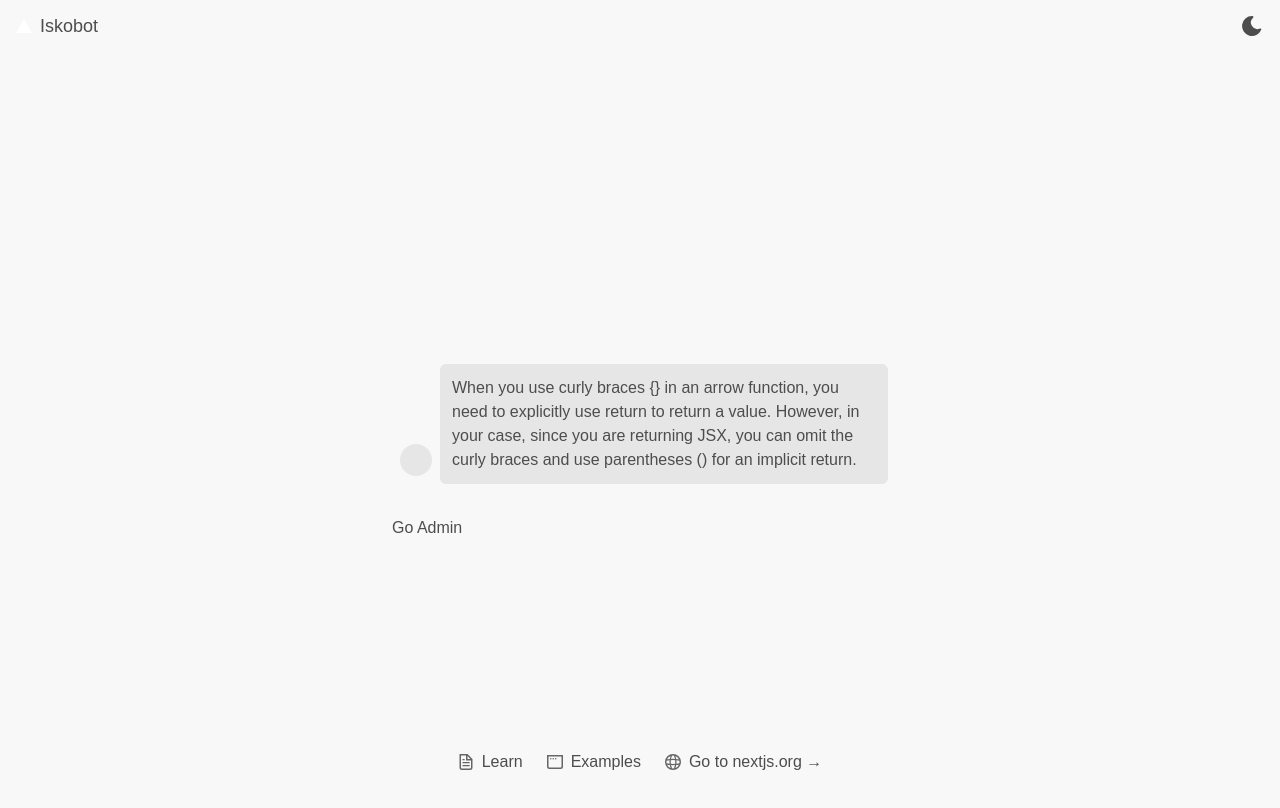
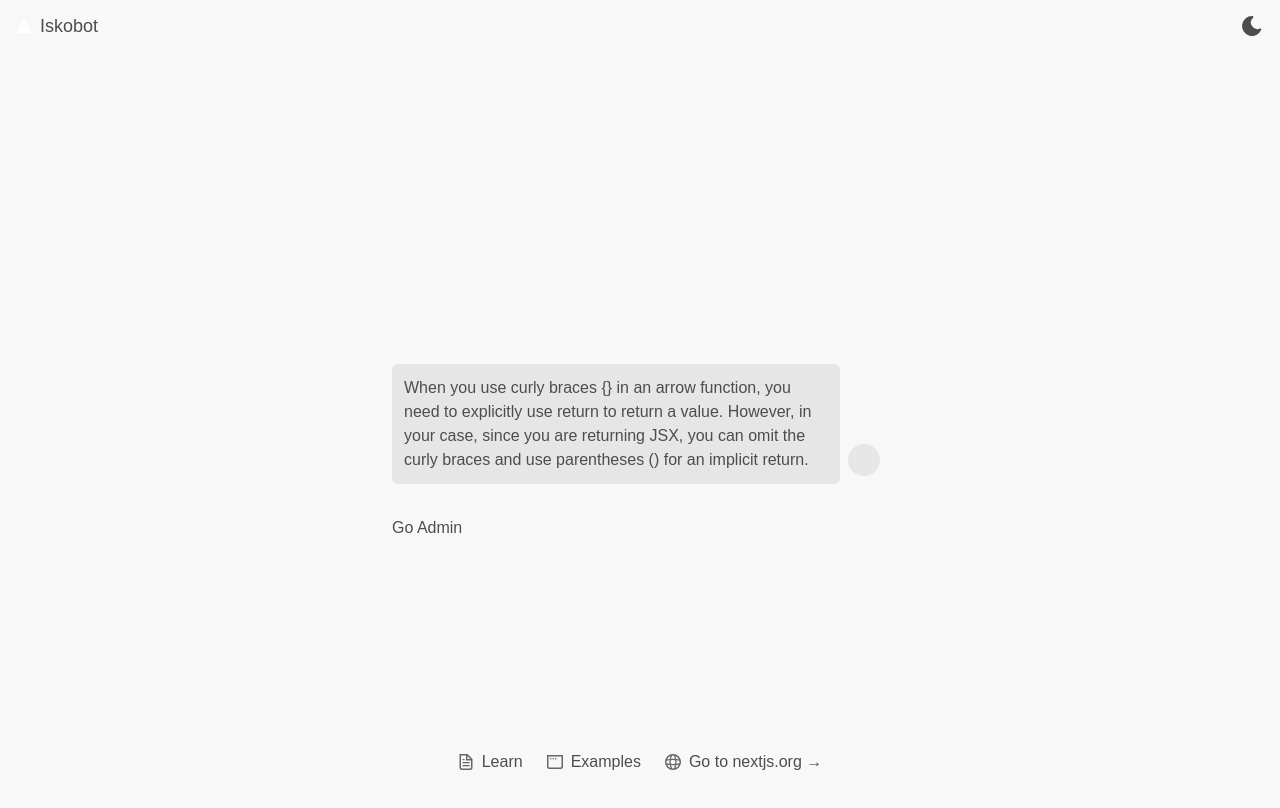
Before and after one commit to SiegfredLorelle/iskobot-ui, a Next.js app: page / in a window 1280 px wide. Shown: the top 808 px of the page. Built offline with nearby package versions, Linux system fonts and the light colour scheme.

Commit message:
Add chatbox for user and bot

```diff
--- a/src/app/(chat)/components/ChatBox.tsx
+++ b/src/app/(chat)/components/ChatBox.tsx
@@ -1,15 +1,14 @@
-import ChatBubble from "./ChatBubble";
+import ChatBubble from "@/app/(chat)/components/ChatBubble";
+import { ChatBoxProps } from "@/app/(chat)/types/ChatBoxProps";
 
-interface ChatBoxProps {
-  text: string;
-}
-
-export default function ChatBox({ text }: ChatBoxProps) {
+export default function ChatBox({ text, isUser=false }: ChatBoxProps) {
   return (
-    <div className="flex">
+    <div className={`flex ${
+      isUser? "flex-row-reverse" : "flex-row"
+    }`}>
       <ChatBubble />
       <div className="p-3 bg-primary text-text rounded-md max-w-md">
-        {<p>{text}</p>}
+        <p>{text}</p>
       </div>
     </div>
   );
--- a/src/app/(chat)/page.tsx
+++ b/src/app/(chat)/page.tsx
@@ -6,7 +6,7 @@ export default function Home() {
   return (
     <div className="grid grid-rows-[20px_1fr_20px] items-center justify-items-center min-h-screen p-8 pb-20 gap-16 sm:p-20 font-[family-name:var(--font-geist-sans)]">
       <main className="flex flex-col gap-8 row-start-2 items-center sm:items-start">
-        <ChatBox text="When you use curly braces {} in an arrow function, you need to explicitly use return to return a value. However, in your case, since you are returning JSX, you can omit the curly braces and use parentheses () for an implicit return."/>
+        <ChatBox isUser={true} text="When you use curly braces {} in an arrow function, you need to explicitly use return to return a value. However, in your case, since you are returning JSX, you can omit the curly braces and use parentheses () for an implicit return."/>
         <Link href="/admin">Go Admin</Link>
       </main>
       <footer className="row-start-3 flex gap-6 flex-wrap items-center justify-center">
--- a/src/app/(chat)/types/ChatBoxProps.ts
+++ b/src/app/(chat)/types/ChatBoxProps.ts
@@ -1,3 +1,4 @@
-type ChatBoxProps = {
+export type ChatBoxProps = {
   text: string;
+  isUser: boolean;
 }
```
